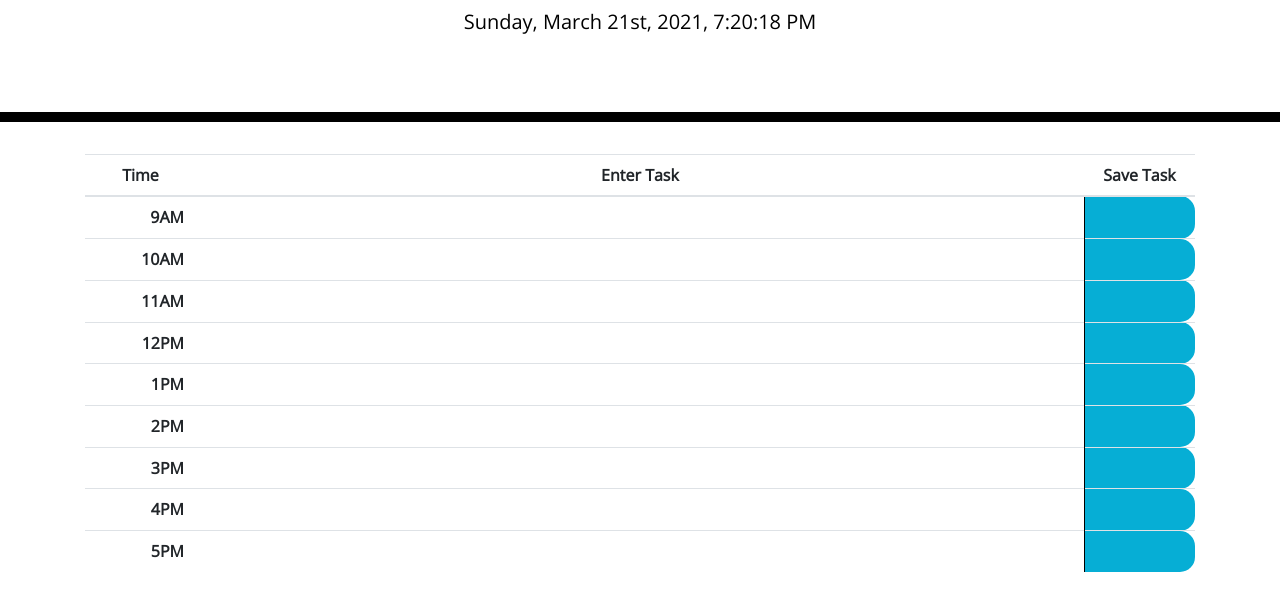
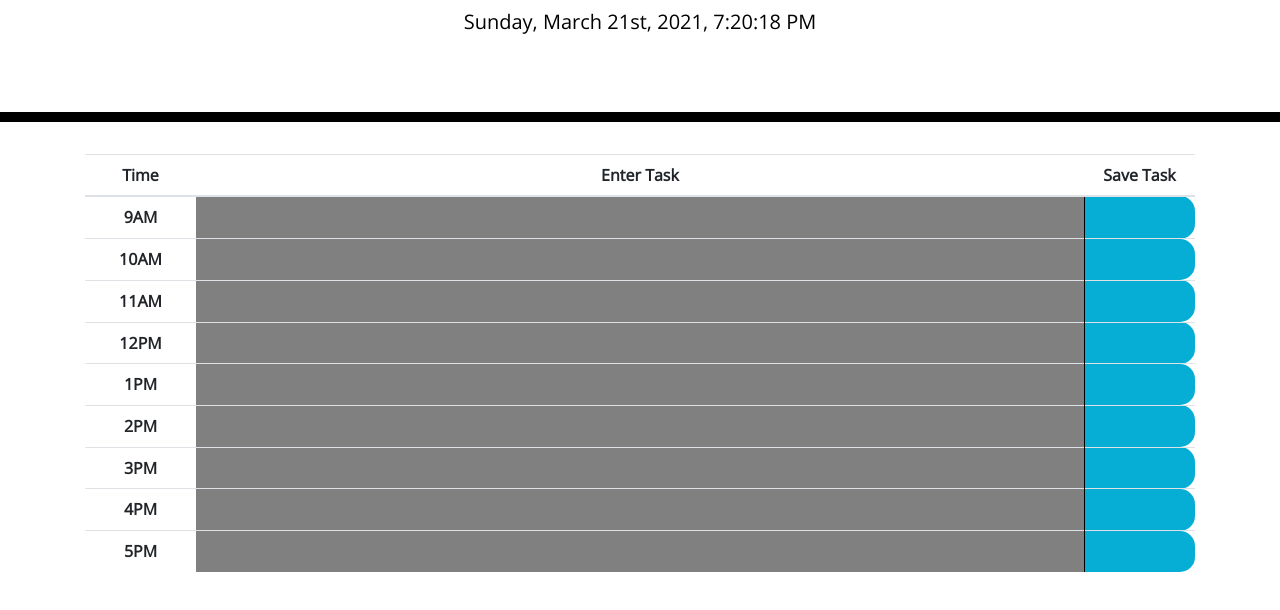
Before and after one commit to cliffybar/Work-Day-Scheduler, a plain HTML site: page Develop/index.html in a window 1280 px wide. Shown: the part 182-792 px from the top of the page. Drawn offline with nearby package versions, Linux system fonts and the light colour scheme; a web font is replaced by a local one.

Commit message:
added colors for past, present, or future. non-functional

```diff
--- a/Develop/assets/css/style.css
+++ b/Develop/assets/css/style.css
@@ -10,7 +10,7 @@ body {
 
 #timeslot {
   width: 10%;
-  text-align: end;
+  text-align: center;
 }
 
 textarea {
--- a/Develop/assets/js/script.js
+++ b/Develop/assets/js/script.js
@@ -2,12 +2,25 @@
 var now = moment().format("dddd, MMMM Do, YYYY, h:mm:ss A");
 $('#currentDay').append(now);
 
-// presented with time blocks for standard business hours (9-5)
-    // divide by hour
-
 //each time block is color-coded to indicate whether it is in the past, present, or future
     // add 3 colors for past, present, or future
+var hourOfDay = function () {
+    var presentHour = moment().hour()
 
+    $(".task-content").each(function() {
+        var pastHour = parseInt($(this).attr("id"))
+
+        if (pastHour < presentHour) {
+            $(this).css('background-color', 'grey')
+        } else if (pastHour === presentHour) {
+            $(this).css('background-color', 'red')
+        } else if (pastHour > presentHour) {
+            $(this).css('background-color', 'green')
+        }
+    })
+}
+
+hourOfDay()
 // "click" event into time block lets user enter an event input
     // addEventListener("click", time-block)
 
--- a/Develop/index.html
+++ b/Develop/index.html
@@ -38,7 +38,7 @@
         <tr id="9" class="taskCell">
           <th id="timeslot">9AM</th>
 
-          <td contenteditable="true" id="8-task"></td>
+          <td contenteditable="true" id="9-task" class="task-content"></td>
 
           <td id="9" class="saveBtn text-center">
             <button type="button" class="btn">
@@ -51,7 +51,7 @@
         <tr id="10" class="taskCell">
           <th id="timeslot">10AM</th>
 
-          <td contenteditable="true" id="9-task"></td>
+          <td contenteditable="true" id="10-task" class="task-content"></td>
 
           <td id="10" class="saveBtn text-center">
             <button type="button" class="btn">
@@ -64,7 +64,7 @@
         <tr id="11" class="taskCell">
           <th id="timeslot">11AM</th>
 
-          <td contenteditable="true" id="10-task"></td>
+          <td contenteditable="true" id="11-task" class="task-content"></td>
 
           <td id="11" class="saveBtn text-center">
             <button type="button" class="btn">
@@ -77,7 +77,7 @@
         <tr id="12" class="taskCell">
           <th id="timeslot">12PM</th>
 
-          <td contenteditable="true" id="12-task"></td>
+          <td contenteditable="true" id="12-task" class="task-content"></td>
 
           <td id="12" class="saveBtn text-center">
             <button type="button" class="btn">
@@ -90,7 +90,7 @@
         <tr id="1" class="taskCell">
           <th id="timeslot">1PM</th>
 
-          <td contenteditable="true" id="1-task"></td>
+          <td contenteditable="true" id="1-task" class="task-content"></td>
 
           <td id="1" class="saveBtn text-center">
             <button type="button" class="btn">
@@ -103,7 +103,7 @@
         <tr id="2" class="taskCell">
           <th id="timeslot">2PM</th>
 
-          <td contenteditable="true" id="2-task"></td>
+          <td contenteditable="true" id="2-task" class="task-content"></td>
 
           <td id="2" class="saveBtn text-center">
             <button type="button" class="btn">
@@ -116,7 +116,7 @@
         <tr id="3" class="taskCell">
           <th id="timeslot">3PM</th>
 
-          <td contenteditable="true" id="3-task"></td>
+          <td contenteditable="true" id="3-task" class="task-content"></td>
 
           <td id="3" class="saveBtn text-center">
             <button type="button" class="btn">
@@ -129,7 +129,7 @@
         <tr id="4" class="taskCell">
           <th id="timeslot">4PM</th>
 
-          <td contenteditable="true" id="4-task"></td>
+          <td contenteditable="true" id="4-task" class="task-content"></td>
 
           <td id="4" class="saveBtn text-center">
             <button type="button" class="btn">
@@ -142,7 +142,7 @@
         <tr id="5" class="taskCell">
           <th id="timeslot">5PM</th>
 
-          <td contenteditable="true" id="5-task"></td>
+          <td contenteditable="true" id="5-task" class="task-content"></td>
 
           <td id="5" class="saveBtn text-center">
             <button type="button" class="btn">
```
